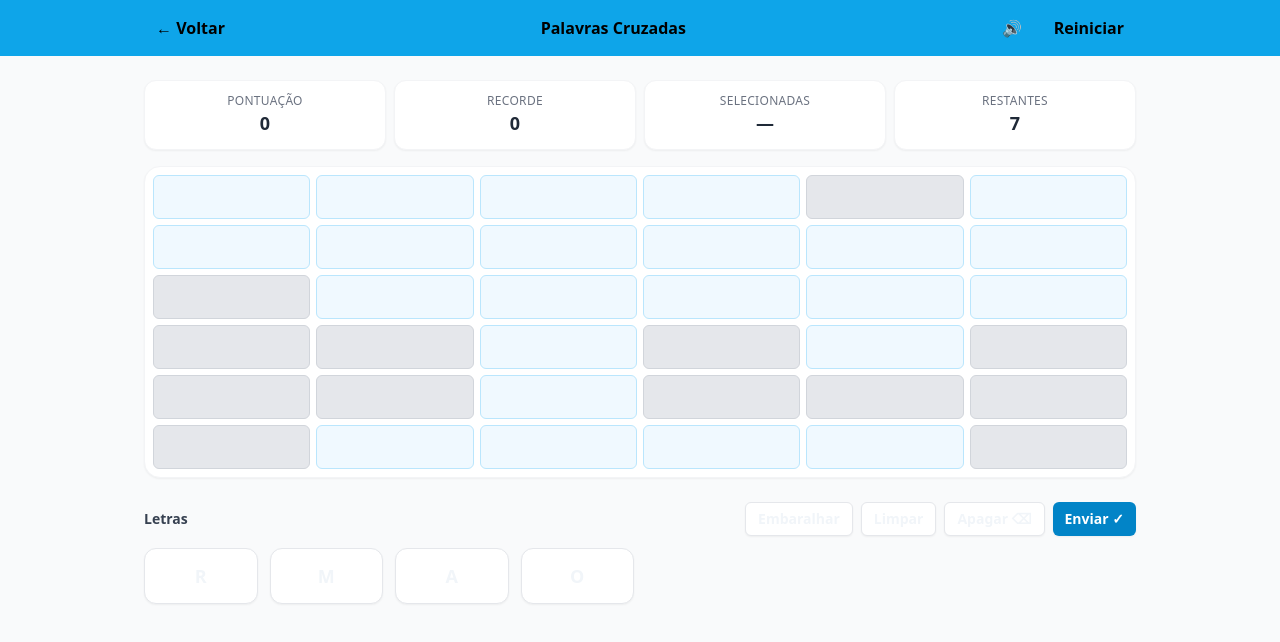
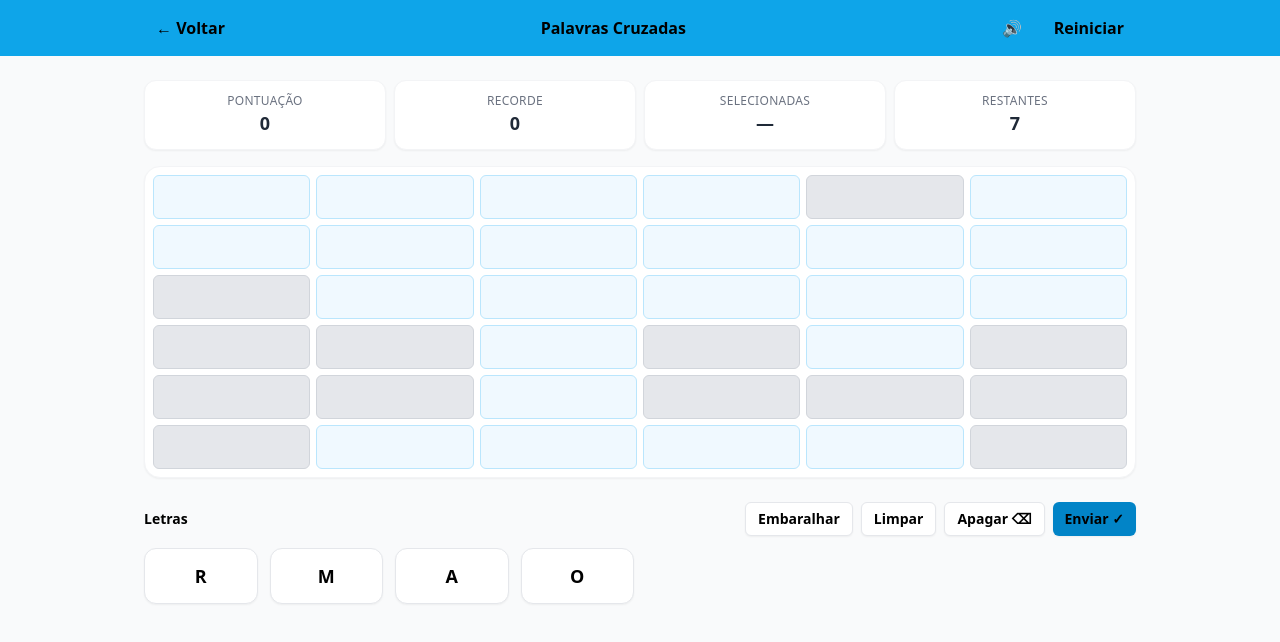
Before and after one commit to Aghelena/Plataforma-SFTIC, a React (Vite) app: page /wordcross in a window 1280 px wide. Shown: the top 642 px of the page. Built offline with nearby package versions, Linux system fonts and the light colour scheme; no server answers.

Commit message:
cor palvaras-cruzadas

```diff
--- a/src/pages/WordCross.jsx
+++ b/src/pages/WordCross.jsx
@@ -264,32 +264,32 @@ export default function WordCross() {
         {/* Letras / Controles */}
         <section className="mt-6 space-y-3">
           <div className="flex items-center justify-between">
-            <h2 className="text-sm font-semibold text-gray-700">Letras</h2>
+            <h2 className="text-sm font-semibold text-black">Letras</h2>
             <div className="flex gap-2">
               <button
                 onClick={onShuffle}
-                className="px-3 py-1.5 rounded-md bg-white border border-gray-200 shadow-sm text-sm font-semibold hover:bg-gray-50"
+                className="px-3 py-1.5 rounded-md text-black bg-white border border-gray-200 shadow-sm text-sm font-semibold hover:bg-gray-50"
                 aria-label="Embaralhar letras"
               >
                 Embaralhar
               </button>
               <button
                 onClick={onClear}
-                className="px-3 py-1.5 rounded-md bg-white border border-gray-200 shadow-sm text-sm font-semibold hover:bg-gray-50"
+                className="px-3 py-1.5 rounded-md text-black bg-white border border-gray-200 shadow-sm text-sm font-semibold hover:bg-gray-50"
                 aria-label="Limpar seleção"
               >
                 Limpar
               </button>
               <button
                 onClick={onBackspace}
-                className="px-3 py-1.5 rounded-md bg-white border border-gray-200 shadow-sm text-sm font-semibold hover:bg-gray-50"
+                className="px-3 py-1.5 rounded-md text-black bg-white border border-gray-200 shadow-sm text-sm font-semibold hover:bg-gray-50"
                 aria-label="Remover última letra"
               >
                 Apagar ⌫
               </button>
               <button
                 onClick={onSubmit}
-                className="px-3 py-1.5 rounded-md bg-sky-600 text-white shadow-sm text-sm font-semibold hover:bg-sky-700"
+                className="px-3 py-1.5 rounded-md bg-sky-600 text-black shadow-sm text-sm font-semibold hover:bg-sky-700"
                 aria-label="Enviar palavra"
               >
                 Enviar ✓
@@ -298,7 +298,7 @@ export default function WordCross() {
           </div>
 
           {/* Barra de letras */}
-          <div className="grid grid-cols-4 sm:grid-cols-8 gap-3">
+          <div className="grid grid-cols-4 text-black sm:grid-cols-8 gap-3">
             {letters.map((ch, i) => {
               const timesPicked = selection.filter(ix => ix === i).length;
               return (
```
